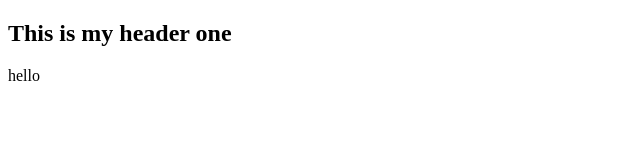
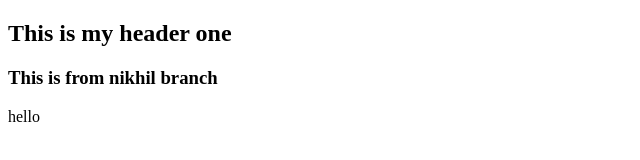
Before and after one commit to nikhilpokharel/fedex-test, a plain HTML site: page index.html in a window 1280 px wide. Shown: the whole page, without its empty margins (0-640 px from the left). Drawn offline with Linux system fonts and the light colour scheme.

Commit message:
added new header

```diff
--- a/index.html
+++ b/index.html
@@ -7,6 +7,7 @@
   </head>
   <body>
     <h2>This is my header one</h2>
+    <h3>This is from nikhil branch</h3>
     <p>hello</p>
   </body>
 </html>
```
